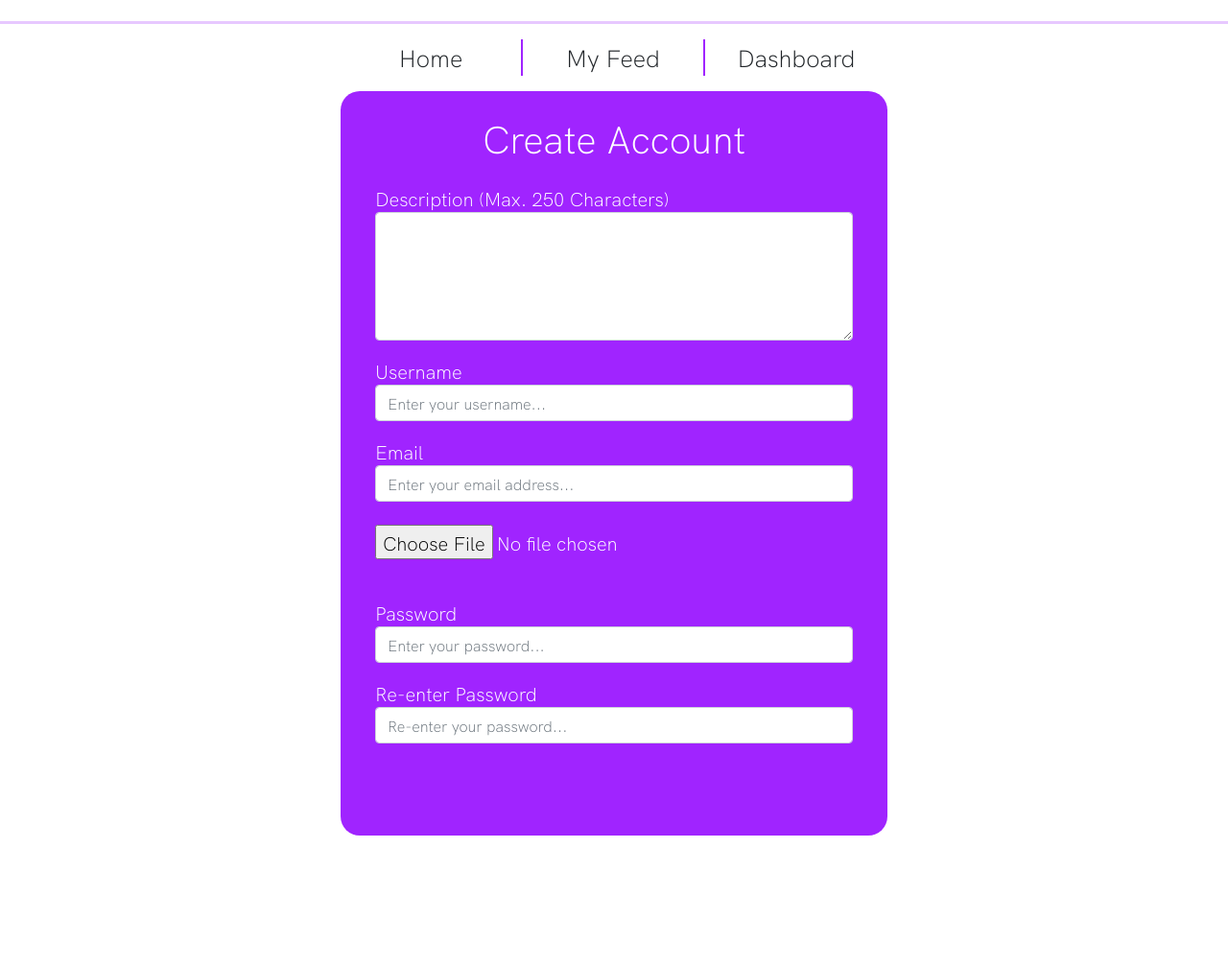
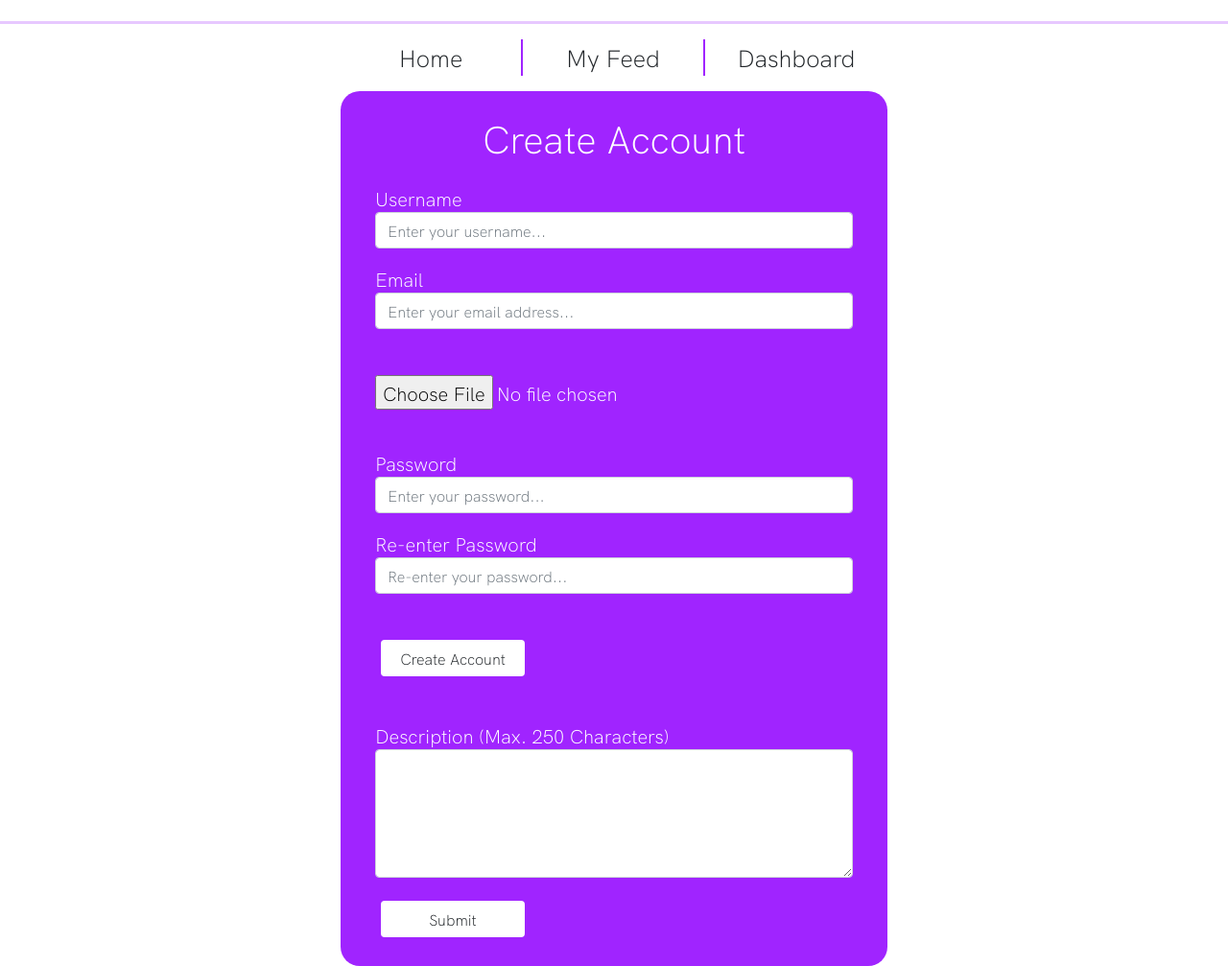
Before and after one commit to joewrose/Komorebi, a Django app: page /create/ in a window 1280 px wide. Shown: the part 141-1148 px from the top of the page at 96% size. Before the commit the page ends 1012 px from the top, so only its background shows below. Run offline with Django 3.2, Linux system fonts and the light colour scheme; data that the repository does not hold is empty.

Commit message:
More work on createuser form

```diff
--- a/templates/addUser.html
+++ b/templates/addUser.html
@@ -14,8 +14,11 @@
                 font-size: 20px;
             }
 
-            h2 {
-                margin: 50px 0
+            .submitButton {
+                margin-left: 30px;
+                margin-bottom: 30px;
+                width:150px;
+                display:block
             }
 
         {% endblock %}
@@ -48,10 +51,7 @@
             <div class="col-lg-6" id="formDiv">
                 <h1 class="lightText-White pt-4" align="center">Create Account</h1>
                 <form>
-                    <div class="form-group px-4 pt-3">
-                        <label for="exampleFormControlTextarea1">Description (Max. 250 Characters)</label>
-                        <textarea class="form-control" id="exampleFormControlTextarea1" rows="5"></textarea>
-                    </div>
+
 
                     <div class="form-group px-4 pt-3">
                         <label for="username">Username</label>
@@ -59,7 +59,7 @@
                                placeholder="Enter your username...">
                     </div>
 
-                    <div class="form-group px-4 pt-3">
+                    <div class="form-group px-4 pt-3 pb-4">
                         <label for="email">Email</label>
                         <input type="email" class="form-control" id="exampleFormControlInput1"
                                placeholder="Enter your email address...">
@@ -82,7 +82,10 @@
 
                 </form>
 
-                <div class="col-11 mx-auto pb-5">
+                <button type="submit" class="btn btn-default submitButton" style="background-color: white; colour: #a024ff; ">Create Account</button>
+
+
+                <div class="col-11 mx-auto ">
                 {% for picture in pictures %}
 
                     <div class="pt-2 pt-lg-2" style="width: 32%; display: inline-block">
@@ -115,7 +118,12 @@
 
                 {% endfor %}
                 </div>
+                <div class="form-group px-4 pt-3 pb-4">
+                        <label for="exampleFormControlTextarea1">Description (Max. 250 Characters)</label>
+                        <textarea class="form-control" id="exampleFormControlTextarea1" rows="5"></textarea>
+                    </div>
 
+            <button type="submit" class="btn btn-default submitButton" style="background-color: white; colour: #a024ff; ">Submit</button>
 
             </div>
         </div>
```
Also changed, not shown: static/icons/upload.png (added), 3 other files.
